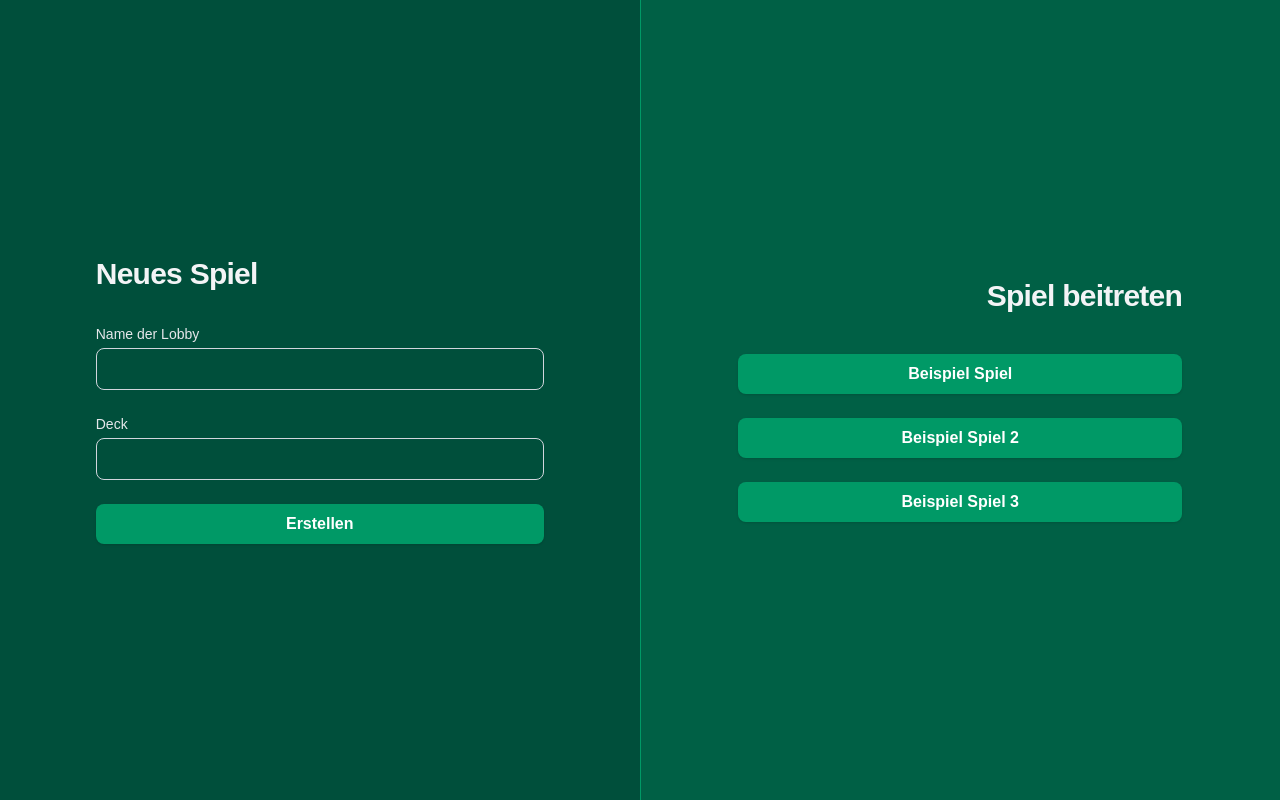
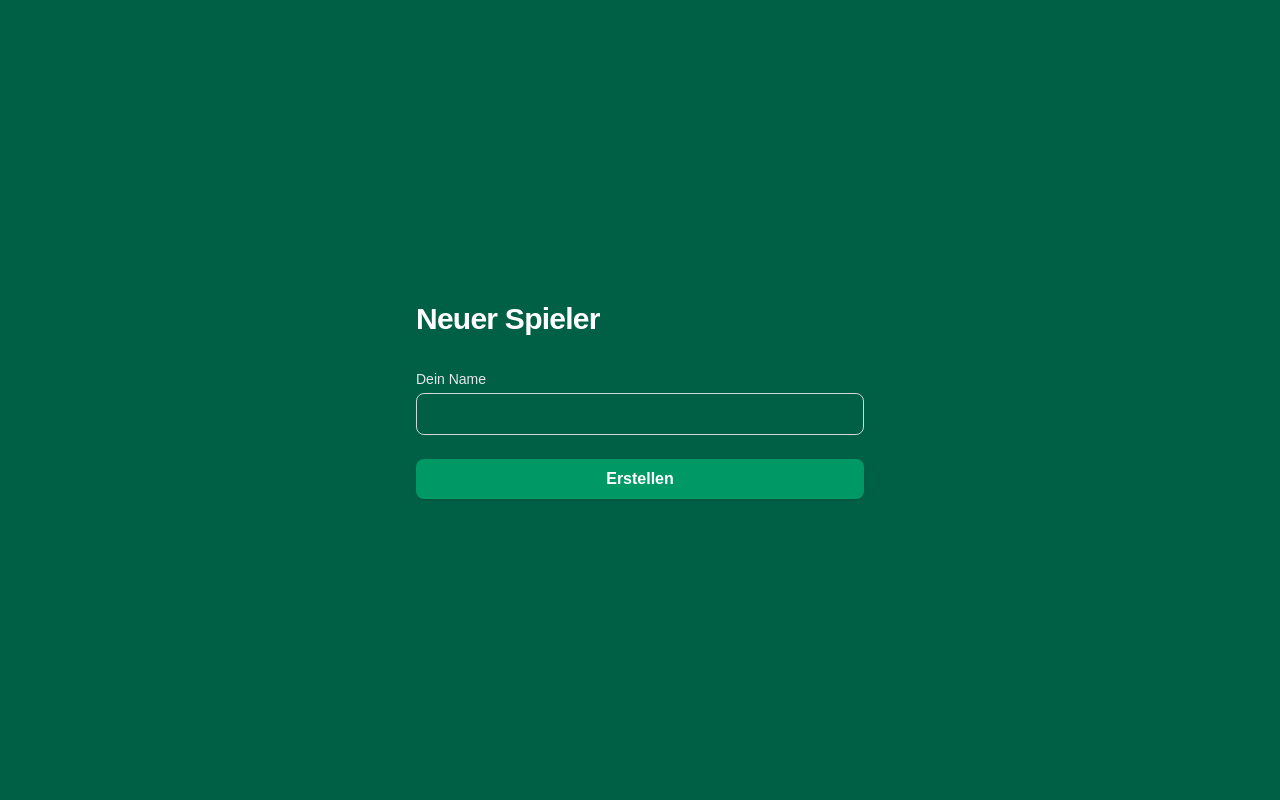
Before and after one commit to uno-uni-kiel/uno, a Flask app: template templates/home.html in a window 1280 px wide. Run offline with Flask 3, Linux system fonts and the light colour scheme; the template is opened without the code that fills it, so the values that code supplies are empty.

Commit message:
update home.html

```diff
--- a/templates/home.html
+++ b/templates/home.html
@@ -1,23 +1,19 @@
 
 {% extends 'base.html' %}
 
-{% block title %}Home{% endblock %}
+{% block title %}Create or join game{% endblock %}
 
 {% block content %}
-    <div class="flex h-screen w-screen bg-emerald-900 text-gray-100">
-        <div class="flex flex-1 items-center justify-center p-12 border-r border-emerald-600">
+    <div class="h-screen w-screen flex items-center justify-center bg-emerald-800 text-white">
         <div class="w-full max-w-md">
-                <h2 class="text-3xl font-extrabold tracking-tight mb-8">Neues Spiel</h2>
+            <h2 class="text-3xl font-extrabold tracking-tight mb-8">Neuer Spieler</h2>
 
-                <form class="space-y-6">
-                    <div>
-                        <label for="deck-select" class="block text-sm font-medium text-gray-200 mb-1">Name der Lobby</label>
-                        <input type="text" id="game-name" class="w-full px-4 py-2 border border-gray-300 rounded-lg focus:ring-2 focus:ring-emerald-500 focus:border-emerald-500 outline-none">
-                    </div>
+            <form class="space-y-6" action="" method="post">
+                <input type="hidden" name="type" value="create">
 
                 <div>
-                        <label for="deck-select" class="block text-sm font-medium text-gray-200 mb-1">Deck</label>
-                        <input type="password" id="deck-select" class="w-full px-4 py-2 border border-gray-300 rounded-lg focus:ring-2 focus:ring-emerald-500 focus:border-emerald-500 outline-none">
+                    <label for="name" class="block text-sm font-medium text-gray-200 mb-1">Dein Name</label>
+                    <input type="text" id="name" name="name" class="w-full px-4 py-2 border border-gray-300 rounded-lg focus:ring-2 focus:ring-emerald-500 focus:border-emerald-500 outline-none">
                 </div>
 
                 <button type="submit" class="w-full bg-emerald-600 hover:bg-emerald-700 text-white font-semibold py-2 px-4 rounded-lg shadow-sm">
@@ -26,30 +22,4 @@
             </form>
         </div>
     </div>
-
-        <div class="flex flex-1 items-center justify-center p-12 bg-emerald-800">
-            <div>
-                <div class="text-end">
-                    <h2 class="text-3xl font-extrabold tracking-tight mb-4">Spiel beitreten</h2>
-                </div>
-
-                <br>
-
-                <div class="space-y-6">
-                    <button type="submit" class="w-full bg-emerald-600 hover:bg-emerald-700 text-white font-semibold py-2 px-4 rounded-lg shadow-sm">
-                        Beispiel Spiel
-                    </button>
-
-
-                    <button type="submit" class="w-full bg-emerald-600 hover:bg-emerald-700 text-white font-semibold py-2 px-4 rounded-lg shadow-sm">
-                        Beispiel Spiel 2
-                    </button>
-
-                    <button type="submit" class="w-full bg-emerald-600 hover:bg-emerald-700 text-white font-semibold py-2 px-4 rounded-lg shadow-sm">
-                        Beispiel Spiel 3
-                    </button>
-                </div>
-            </div>
-        </div>
-    </div>
 {% endblock %}
```
Lines whose indentation alone changed are shown as unchanged.
